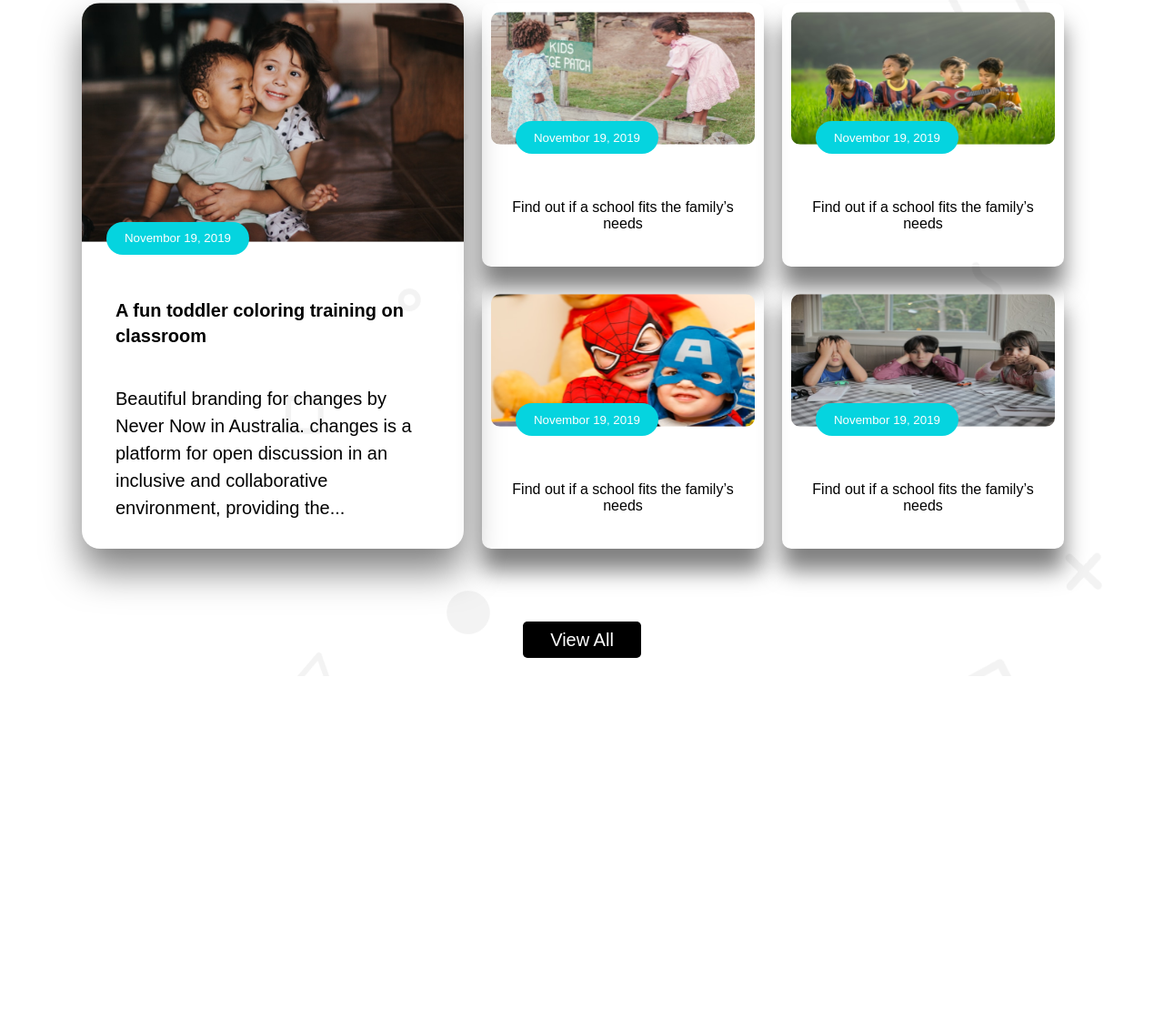
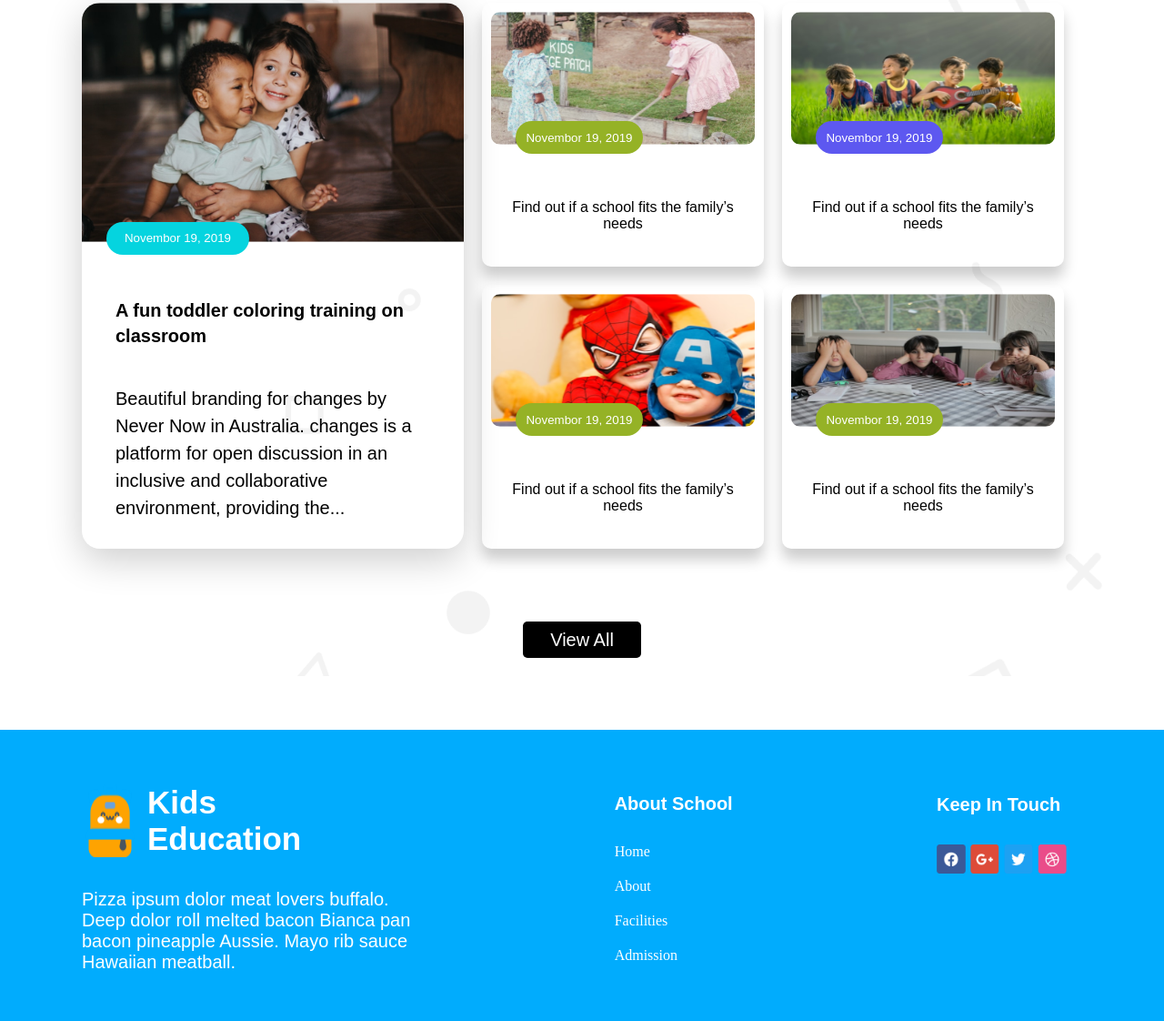
Before and after one commit to mdsofiqulislam0012/Ph_M12_Rsp_Kids-School, a plain HTML site: page index.html in a window 1280 px wide. Shown: the part 1600-2722 px from the top of the page at 91% size. Before the commit the page ends 2343 px from the top, so only its background shows below. Drawn offline with Linux system fonts and the light colour scheme.

Commit message:
keep change

```diff
--- a/index.html
+++ b/index.html
@@ -174,7 +174,7 @@
                             <div class="our-stories-first-image">
                                 <img src="/assets/story-2.png" alt="our stories image">
                             </div>
-                            <div class="left-site-image-button">
+                            <div class="right-site-image-button">
                                 <button>Novembor 19, 2019</button>
                             </div>
                             <div class="left-site-image-text">
@@ -188,7 +188,7 @@
                             <div class="our-stories-second-image">
                                 <img src="/assets/story-3.png" alt="our stories image">
                             </div>
-                            <div class="left-site-image-button">
+                            <div class="right-site-image-button2">
                                 <button>Novembor 19, 2019</button>
                             </div>
                             <div class="left-site-image-text">
@@ -202,7 +202,7 @@
                             <div class="our-stories-third-image">
                                 <img src="/assets/story-4.png" alt="our stories image">
                             </div>
-                            <div class="left-site-image-button">
+                            <div class="right-site-image-button3">
                                 <button>Novembor 19, 2019</button>
                             </div>
                             <div class="left-site-image-text">
@@ -216,7 +216,7 @@
                             <div class="our-stories-four-image">
                                 <img src="/assets/story-5.png" alt="our stories image">
                             </div>
-                            <div class="left-site-image-button">
+                            <div class="right-site-image-button4">
                                 <button>Novembor 19, 2019</button>
                             </div>
                             <div class="left-site-image-text">
@@ -229,15 +229,82 @@
                 </div>
 
                 <!-- see more button of our stories -->
-                     <div class="view-all-btn">
-                        <button>View All</button>
-                     </div>
-                    <!-- see more button of our stories -->
+                <div class="view-all-btn">
+                    <button>View All</button>
+                </div>
+                <!-- see more button of our stories -->
             </div>
         </section>
         <!-- our stories section start -->
     </main>
-    <footer></footer>
+
+
+
+
+    <footer>
+        <section id="footer-section">
+            <div class="container">
+                <!-- footer controler -->
+                <div class="footer-parent">
+                    <div class="kids-education">
+                        <!-- logo parent -->
+                        <div class="kids-logo">
+                            <img src="/assets/logo.png" alt="kids logo">
+                            <div class="logo-text">
+                                <h2>Kids
+                                   <br> Education
+                                </h2>
+                            </div>
+                        </div>
+                        <!-- some text -->
+                        <div class="kids-text">
+                            <p>Pizza ipsum dolor meat lovers buffalo. <br> Deep dolor roll melted bacon Bianca pan <br> bacon
+                                pineapple Aussie. Mayo rib sauce <br> Hawaiian meatball.
+                            </p>
+                        </div>
+                    </div>
+                    <!-- kids education end -->
+
+
+
+
+                    <!-- footer about -->
+                     <div class="footer-about">
+                        <div class="footer-about-heading">
+                            <h4>About School</h4>
+                        </div>
+
+                        <ul class="footer-about-list-item">
+                            <li><a href="#home">Home</a></li>
+                            <li><a href="#home">About</a></li>
+                            <li><a href="#home">Facilities</a></li>
+                            <li><a href="#home">Admission</a></li>
+                        </ul>
+                     </div>
+                     <!-- end footer about section -->
+
+
+
+                     <!-- keep in touch -->
+                      <div class="keep-in-touch">
+                        <div class="keep-in-touch-text">
+                            <h4>Keep In Touch</h4>
+                        </div>
+                        <ul class="footer-keep-in-touch-social-icon">
+                            <li><a href="#"><img src="/assets/fb.png" alt="footer facebook"></a></li>
+                            <li><a href="#"><img src="/assets/google+.png" alt="footer google"></a></li>
+                            <li><a href="#"><img src="/assets/twitter.png" alt="footer twitter"></a></li>
+                            <li><a href="#"><img src="/assets/dribble.png" alt=""></a></li>
+                        </ul>
+                      </div>
+                      <!-- keep in touch end -->
+
+
+
+                </div>
+            </div>
+        </section>
+    </footer>
 </body>
 
 </html>
--- a/style/style.css
+++ b/style/style.css
@@ -311,7 +311,7 @@ span {
     width: 420px;
     height: 600px;
     border-radius: 20px;
-    box-shadow: 0 24px 40px 0 rgba(0, 0, 0, 0.5);
+    box-shadow: 0 12px 40px 0 rgba(0, 0, 0, 0.2);
 }
 
 .left-site-card-image img {
@@ -377,7 +377,7 @@ span {
 .left-site-control-parent {
     width: 290px;
     height: 270px;
-    box-shadow: 0 24px 25px 0 rgba(0, 0, 0, 0.5);
+    box-shadow: 0 12px 15px 0 rgba(0, 0, 0, 0.2);
     padding: 10px;
     border-radius: 10px;
 }
@@ -391,15 +391,51 @@ span {
     position: relative;
 }
 
-.left-site-image-button button {
+.right-site-image-button button {
     position: absolute;
     z-index: 1;
-    width: 157px;
+    width: 140px;
     height: 36px;
     border-radius: 20px;
     margin-top: -26px;
     margin-left: 27px;
-    background-color: var(--primary-text-color);
+    background-color: #95B226;
+    border: none;
+    color: white;
+}
+.right-site-image-button2 button{
+    position: absolute;
+    z-index: 1;
+    width: 140px;
+    height: 36px;
+    border-radius: 20px;
+    margin-top: -26px;
+    margin-left: 27px;
+    background-color: #5D58F0;
+    border: none;
+    color: white;
+}
+.right-site-image-button3 button{
+    position: absolute;
+    z-index: 1;
+    width: 140px;
+    height: 36px;
+    border-radius: 20px;
+    margin-top: -26px;
+    margin-left: 27px;
+    background-color: #95B226;
+    border: none;
+    color: white;
+}
+.right-site-image-button4 button{
+    position: absolute;
+    z-index: 1;
+    width: 140px;
+    height: 36px;
+    border-radius: 20px;
+    margin-top: -26px;
+    margin-left: 27px;
+    background-color: #95B226;
     border: none;
     color: white;
 }
@@ -465,3 +501,80 @@ span {
 }
 
 /* our stories design end */
+
+
+/* footer section design start */
+#footer-section{
+    margin-top: 59px;
+    height: 320px;
+    background-color: var(--sky-blue-text-color);
+}
+.footer-parent{
+    display: flex;
+    justify-content: space-between;
+    align-items: center;
+}
+
+/* logo parent */
+.kids-logo{
+    display: flex;
+    gap: 10px;
+    margin-bottom: 35px;
+}
+.kids-education{
+    margin-top: 60px;
+}
+.logo-text h2{
+    font-size: 35px;
+    font-weight: 700;
+    font-family: "Work Sans", sans-serif;
+    color: white;
+}
+/* social icon */
+.keep-in-touch{
+    margin-right: 17px;
+    margin-top: -34px;
+}
+.footer-keep-in-touch-social-icon{
+    display: flex;
+    gap: 5px;
+}
+.footer-keep-in-touch-social-icon li img{
+    width: 32px;
+    height: 32px;
+}
+.kids-text p{
+    font-size: 20px;
+    font-weight: 300;
+    font-family: "Work Sans", sans-serif;
+    color: var(--black-text-color);
+    color: white;
+}
+
+/* footer about */
+.footer-about-heading h4{
+    margin-bottom: 32px;
+    font-size: 20px;
+    font-weight: 600;
+    font-family: "Work Sans", sans-serif;
+    color: white;
+}
+.footer-about-list-item li{
+    margin-top: 20px;
+}
+.footer-about-list-item li a{
+    color: white;
+}
+.footer-about{
+    margin-top: 60px;
+}
+
+/* keep in touch */
+.keep-in-touch-text h4{
+    margin-bottom: 32px;
+    font-size: 20px;
+    font-weight: 600;
+    font-family: "Work Sans", sans-serif;
+    color: white;
+}
+/* footer section design end */
```
